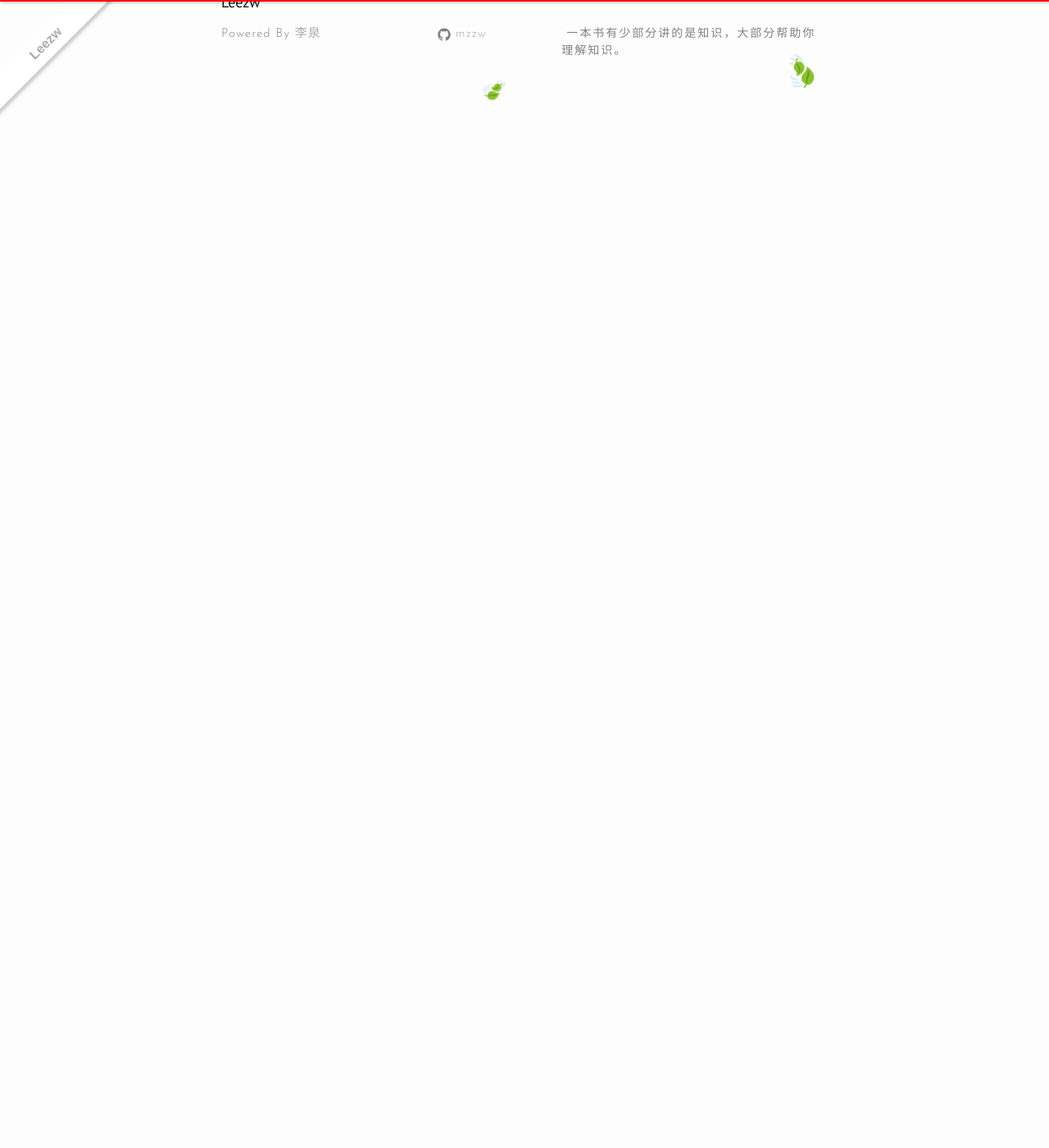
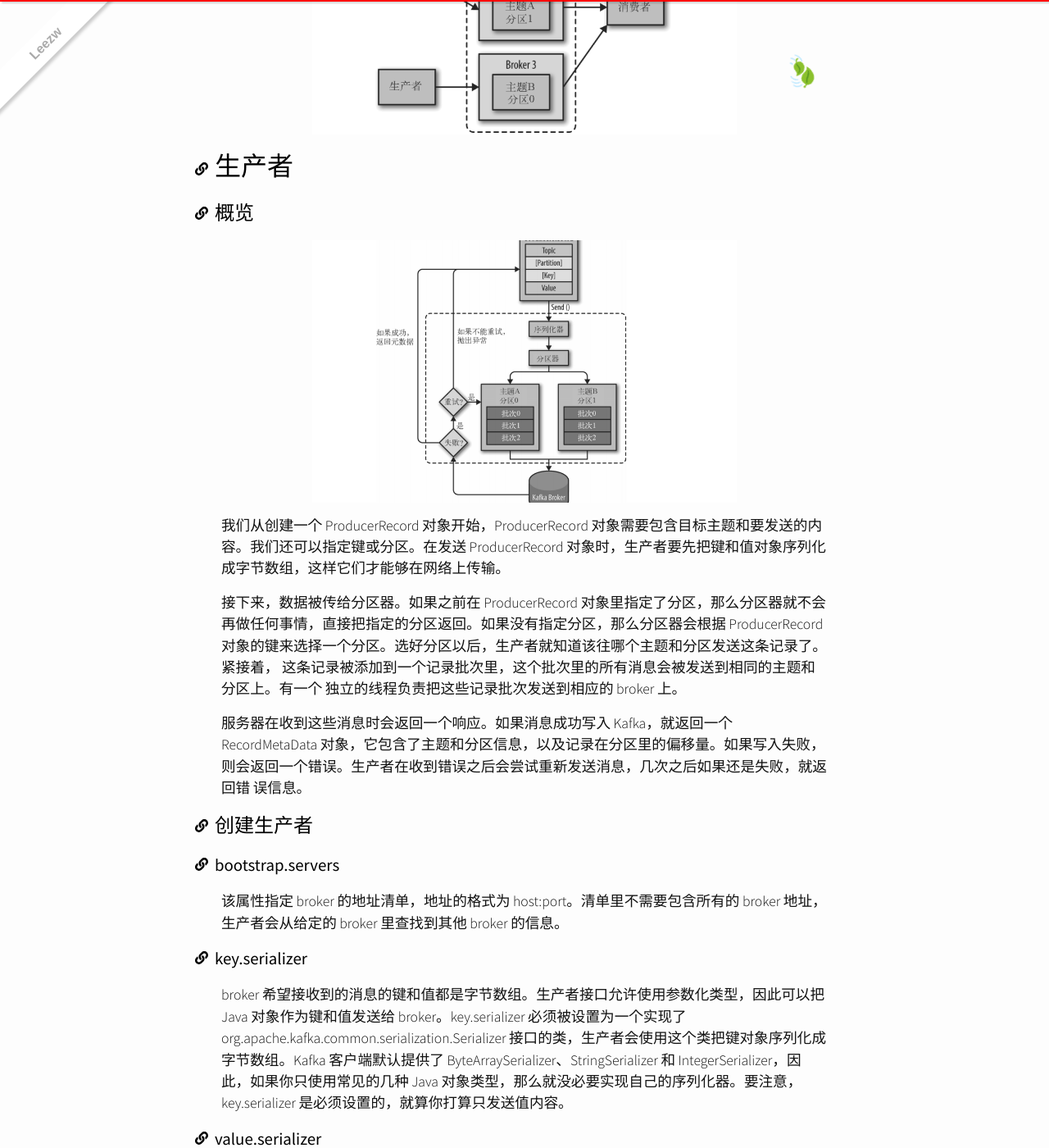
Before and after one commit to quantum-li/quantum-li.github.io, a Jekyll site: the page built from _posts/2020-05-09-kafka-the-definitive-guide.md, in a window 1280 px wide and 1400 px high, scrolled down 5341 px. Shown: the whole window at 82% size. Built offline with Jekyll 4.4.1, drawn with Linux system fonts in a browser that asks for light colours; nearby versions of some CDN libraries; comment, search, counter and statistics services are not loaded; before the commit the page ends 5474 px from its top, so only the background shows below that; some of the changed text lies outside the part shown.

Commit message:
2020-05-09 15:04:10

```diff
--- a/_posts/2020-05-09-kafka-the-definitive-guide.md
+++ b/_posts/2020-05-09-kafka-the-definitive-guide.md
@@ -127,3 +127,77 @@ Kafka 通常根据时间来决定数据可以被保留多久。默认使⽤ log.
 broker 通过设置 message.max.bytes 参数来限制单个消息的⼤⼩，默认值是 1 000 000，也就是1MB。如果⽣产者尝试发送的消息超过这个⼤⼩，不仅消息不会被接收，还会收到 broker 返回的错误信息。
 
 消费者客户端设置的 fetch.message.max.bytes 必须与服务器端设置的消息⼤⼩进⾏协 调。如果这个值⽐ message.max.bytes ⼩，那么消费者就⽆法读取⽐较⼤的消息，导致出现消费者被阻塞的情况。在为集群⾥的 broker 配置 replica.fetch.max.bytes 参数时，也遵循同样的原则。
+
+## Kafka集群
+
+![⼀个简单的 Kafka 集群](/assets/images/cbd05564-f9f2-4517-8473-edc78b47c811.png)
+
+# 生产者
+
+## 概览
+
+![Kafka生产者组件图](/assets/images/1dc4b5db-7a4d-4ab5-9088-b6e25e310173.png)
+
+我们从创建⼀个 ProducerRecord 对象开始，ProducerRecord 对象需要包含⽬标主题和要发送的内容。我们还可以指定键或分区。在发送 ProducerRecord 对象时，⽣产者要先把键和值对象序列化 成字节数组，这样它们才能够在⽹络上传输。
+
+接下来，数据被传给分区器。如果之前在 ProducerRecord 对象⾥指定了分区，那么分区器就不会再做任何事情，直接把指定的分区返回。如果没有指定分区，那么分区器会根据 ProducerRecord 对象的键来选择⼀个分区。选好分区以后，⽣产者就知道该往哪个主题和分区发送这条记录了。紧接着， 这条记录被添加到⼀个记录批次⾥，这个批次⾥的所有消息会被发送到相同的主题和分区上。有⼀个
+独⽴的线程负责把这些记录批次发送到相应的 broker 上。
+
+服务器在收到这些消息时会返回⼀个响应。如果消息成功写⼊ Kafka，就返回⼀个 RecordMetaData 对象，它包含了主题和分区信息，以及记录在分区⾥的偏移量。如果写⼊失败， 则会返回⼀个错误。⽣产者在收到错误之后会尝试重新发送消息，⼏次之后如果还是失败，就返回错 误信息。
+
+## 创建生产者
+
+### bootstrap.servers
+
+该属性指定 broker 的地址清单，地址的格式为 host:port。清单⾥不需要包含所有的 broker 地址，⽣产者会从给定的 broker ⾥查找到其他 broker 的信息。
+
+### key.serializer
+
+broker 希望接收到的消息的键和值都是字节数组。⽣产者接⼝允许使⽤参数化类型，因此可以把 Java 对象作为键和值发送给 broker。key.serializer 必须被设置为⼀个实现了 org.apache.kafka.common.serialization.Serializer 接⼝的类，⽣产者会使⽤这个类把键对象序列化成字节数组。Kafka 客户端默认提供了 ByteArraySerializer、StringSerializer 和 IntegerSerializer，因此，如果你只使⽤常⻅的⼏种 Java 对象类型，那么就没必要实现⾃⼰的序列化器。要注意，key.serializer 是必须设置的，就算你打算只发送值内容。
+
+### value.serializer
+
+与 key.serializer ⼀样，value.serializer 指定的类会将值序列化。如果键和值都是字 符串，可以使⽤与 key.serializer ⼀样的序列化器。如果键是整数类型⽽值是字符串，那么需要 使⽤不同的序列化器。
+
+### acks
+
+acks 参数指定了必须要有多少个分区副本收到消息，⽣产者才会认为消息写⼊是成功的。
+
+如果 acks=0，⽣产者在成功写⼊消息之前不会等待任何来⾃服务器的响应。
+
+如果 acks=1，只要集群的⾸领节点收到消息，⽣产者就会收到⼀个来⾃服务器的成功响应。如果消息⽆法到达⾸领节点，⽣产者会收到⼀个错误响应。
+
+如果 acks=all，只有当所有参与复制的节点全部收到消息时，⽣产者才会收到⼀个来⾃服务器的成功响应。
+
+###  buffer.memory
+
+该参数⽤来设置⽣产者内存缓冲区的⼤⼩，⽣产者⽤它缓冲要发送到服务器的消息。如果应⽤程序发送消息的速度超过发送到服务器的速度，会导致⽣产者空间不⾜。这个时候， send() ⽅法 调⽤要么被阻塞，要么抛出异常，取决于如何设置 block.on.buffer.full 参数（在 0.9.0.0 版本⾥被替换成了 max.block.ms，表⽰在抛出异常之前可以阻塞⼀段时间）。
+
+### compression.type
+
+默认情况下，消息发送时不会被压缩。该参数可以设置为 snappy、gzip 或 lz4，它指定了消息 被发送给 broker 之前使⽤哪⼀种压缩算法进⾏压缩。
+
+### retries
+
+retries 参数的值决定了⽣产者可以重发消息的次数，如果达到这个次数，⽣产者会放弃重试并返回错误。默认情况下，⽣产者会在每次重试之间等待 100ms，不过可以通过
+retry.backoff.ms 参数来改变这个时间间隔。
+
+### batch.size
+
+当有多个消息需要被发送到同⼀个分区时，⽣产者会把它们放在同⼀个批次⾥。该参数指定了⼀个批次可以使⽤的内存⼤⼩，按照字节数计算。当批次被填满，批次⾥的所有消息会被发送出去。不过⽣产者并不⼀定都会等到批次被填满才发送，半满的批次，甚⾄只包含⼀个消息的批次也有可能被发送。所以就算把批次⼤⼩设置得很⼤，也不会造成延迟，只是会占⽤更多的内存⽽已。但如果设置得太⼩，因为⽣产者需要更频繁地发送消息，会增加⼀些额外的开销。
+
+### 发送
+
+发送消息主要有以下 3 种⽅式。
+
+#### 发送并忘记（fire-and-forget）
+
+我们把消息发送给服务器，但并不关⼼它是否正常到达。⼤多数情况下，消息会正常到达，因为 Kafka 是⾼可⽤的，⽽且⽣产者会⾃动尝试重发。不过，使⽤这种⽅式有时候也会丢失⼀些消息。
+
+#### 同步发送
+
+我们使⽤ send() ⽅法发送消息，它会返回⼀个 Future 对象，调⽤ get() ⽅法进⾏等待，就可以知道消息是否发送成功。
+
+#### 异步发送
+
+我们调⽤ send() ⽅法，并指定⼀个回调函数，服务器在返回响应时调⽤该函数。 在下⾯的⼏个例⼦中，我们会介绍如何使⽤上述⼏种⽅式来发送消息，以及如何处理可能发⽣的异常情况。
```
Also changed, not shown: assets/images/1dc4b5db-7a4d-4ab5-9088-b6e25e310173.png (added).
